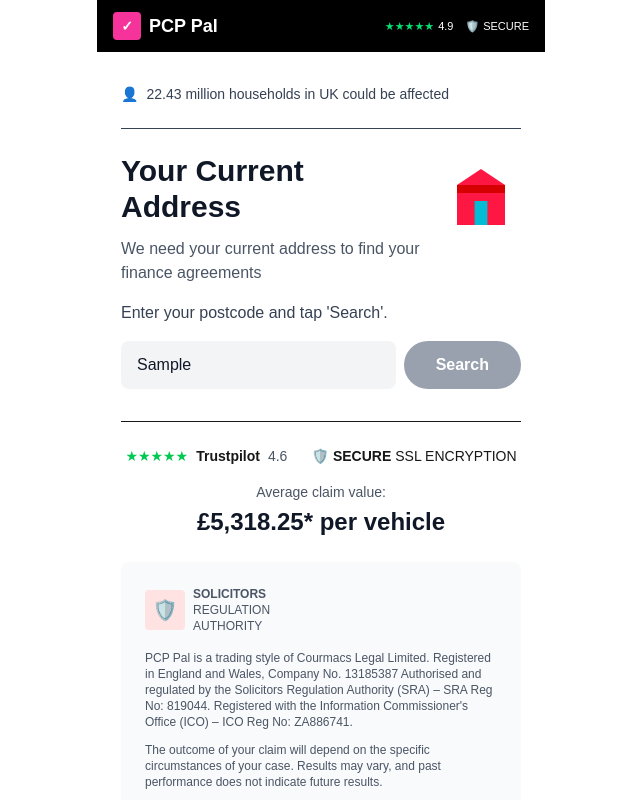
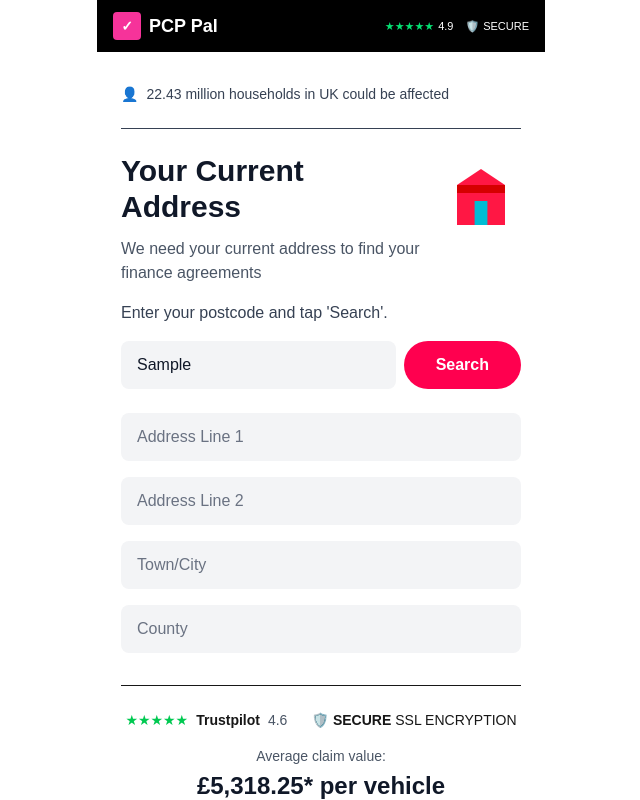
Before and after one commit to MingJae92/mobile-landing-page, a Next.js app: page /address in a window 1280 px wide. Both pictures are taken after typing "Sample" into the empty fields and a click on the button "Search". Shown: the top 800 px of the page, without its empty margins (319-959 px from the left). Built offline with nearby package versions, Linux system fonts and the light colour scheme.

Commit message:
Search button feature implemented

```diff
--- a/app/components/AddressLender.tsx
+++ b/app/components/AddressLender.tsx
@@ -1,16 +1,25 @@
 "use client";
 
+import { useState } from "react";
 import Header from "./Header";
 import Footer from "./Footer";
 import RegulatorInfo from "./RegulatorInfo";
 import PrivacyInfo from "./PrivacyInfo";
 
 export default function AddressLender() {
+  const [postcode, setPostcode] = useState<string>("");
+  const [addressFieldsVisible, setAddressFieldsVisible] = useState<boolean>(false);
+
+  const handleSearch = () => {
+    if (postcode.trim()) {
+      setAddressFieldsVisible(true);
+    }
+  };
+
   return (
     <div className="min-h-screen bg-white">
       <Header />
 
-      {/* Mobile-optimized Main Content Wrapper */}
       <main className="max-w-md mx-auto px-4 sm:px-6 py-6 sm:py-8">
         {/* Info Banner */}
         <div className="flex items-center gap-2 text-xs sm:text-sm text-gray-700 mb-4 sm:mb-6 pb-4 sm:pb-6 border-b">
@@ -43,16 +52,56 @@
             Enter your postcode and tap 'Search'.
           </p>
 
+          {/* INPUT + BUTTON */}
           <div className="flex gap-2 mb-4 sm:mb-6">
             <input
               type="text"
               placeholder="Postcode"
+              value={postcode}
+              onChange={(e) => setPostcode(e.target.value)}
               className="flex-1 px-3 sm:px-4 py-2.5 sm:py-3 bg-gray-100 rounded-lg text-sm sm:text-base text-gray-900 placeholder-gray-400 focus:outline-none focus:ring-2 focus:ring-pink-500"
             />
-            <button className="px-6 sm:px-8 py-2.5 sm:py-3 bg-gray-400 text-white text-sm sm:text-base font-semibold rounded-full hover:bg-gray-500 transition whitespace-nowrap">
+
+            <button
+              onClick={handleSearch}
+              className={`
+                px-6 sm:px-8 py-2.5 sm:py-3 text-sm sm:text-base font-semibold rounded-full transition whitespace-nowrap
+                ${
+                  postcode.trim()
+                    ? "bg-[#FF004F] text-white"
+                    : "bg-gray-400 text-white"
+                }
+              `}
+            >
               Search
             </button>
           </div>
+
+          {/* ADDRESS FIELDS SHOWN AFTER SEARCH */}
+          {addressFieldsVisible && (
+            <div className="space-y-4 mt-4">
+              <input
+                type="text"
+                placeholder="Address Line 1"
+                className="w-full px-4 py-3 bg-gray-100 rounded-lg text-gray-900 placeholder-gray-500 text-sm sm:text-base"
+              />
+              <input
+                type="text"
+                placeholder="Address Line 2"
+                className="w-full px-4 py-3 bg-gray-100 rounded-lg text-gray-900 placeholder-gray-500 text-sm sm:text-base"
+              />
+              <input
+                type="text"
+                placeholder="Town/City"
+                className="w-full px-4 py-3 bg-gray-100 rounded-lg text-gray-900 placeholder-gray-500 text-sm sm:text-base"
+              />
+              <input
+                type="text"
+                placeholder="County"
+                className="w-full px-4 py-3 bg-gray-100 rounded-lg text-gray-900 placeholder-gray-500 text-sm sm:text-base"
+              />
+            </div>
+          )}
         </div>
 
         {/* Trust Section */}
@@ -74,10 +123,7 @@
           </div>
         </div>
 
-        {/* Regulatory Info Component */}
         <RegulatorInfo />
-
-        {/* Privacy Info Component */}
         <PrivacyInfo />
       </main>
 
```
